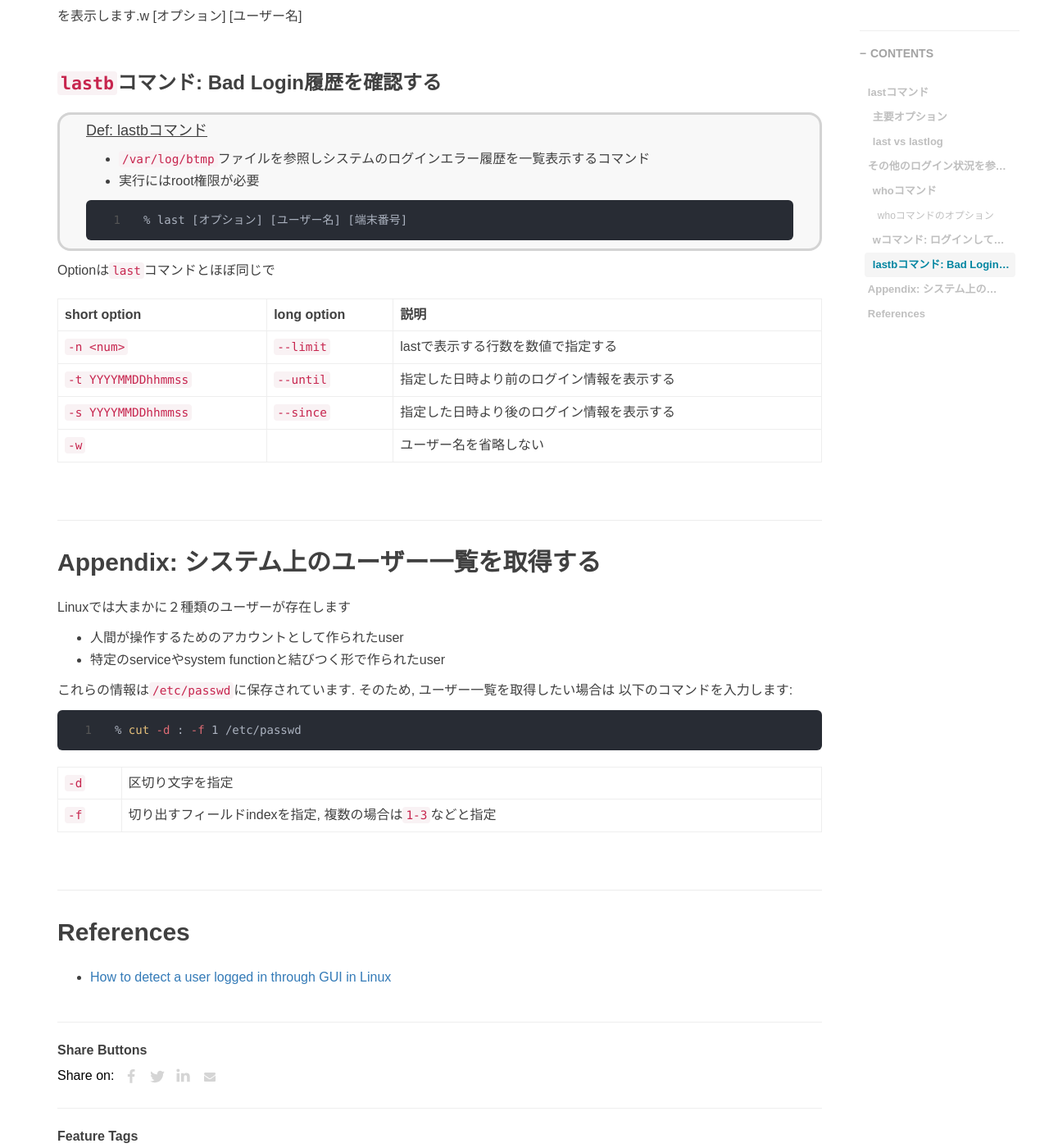
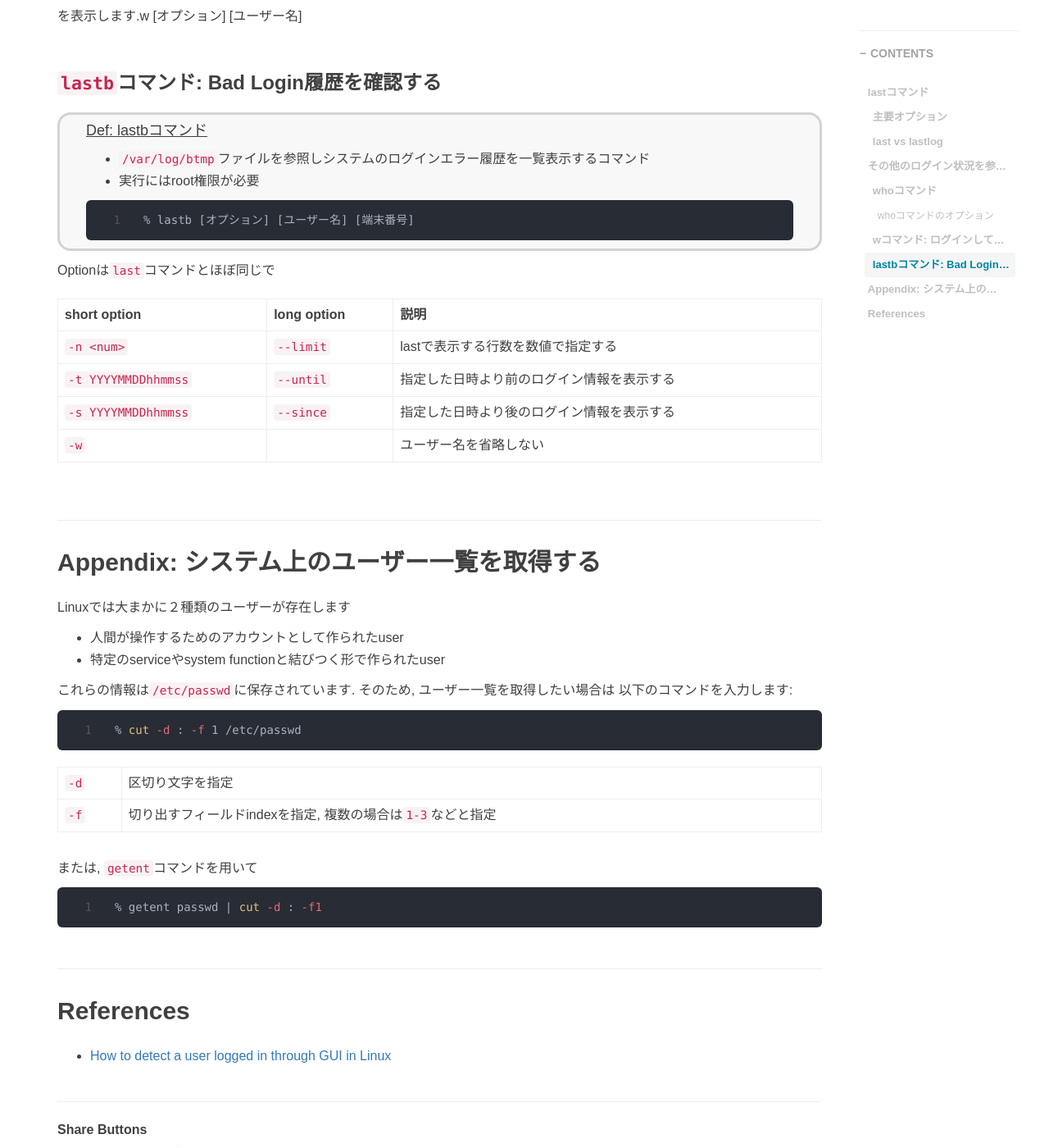
Before and after one commit to RyoNakagami/RyoNakagami.github.io, a Jekyll site: the page built from _posts/2022-08-09-last-command.md, in a window 1280 px wide and 1400 px high, scrolled down 5562 px. Shown: the whole window at 82% size. Built offline with Jekyll 4.4.1, drawn with Linux system fonts in a browser that asks for light colours; comment, search, counter and statistics services are not loaded.

````diff
--- a/_posts/2022-08-09-last-command.md
+++ b/_posts/2022-08-09-last-command.md
@@ -272,7 +272,7 @@ w [オプション] [ユーザー名]
 - 実行にはroot権限が必要
 
 ```zsh
-% last [オプション] [ユーザー名] [端末番号]
+% lastb [オプション] [ユーザー名] [端末番号]
 ```
 
 </div>
@@ -307,6 +307,13 @@ Linuxでは大まかに２種類のユーザーが存在します
 `-d`|区切り文字を指定
 `-f`|切り出すフィールドindexを指定, 複数の場合は`1-3`などと指定
 
+または, `getent`コマンドを用いて
+
+```zsh
+% getent passwd | cut -d : -f1
+```
+
+
 
 References
 ----------
````
